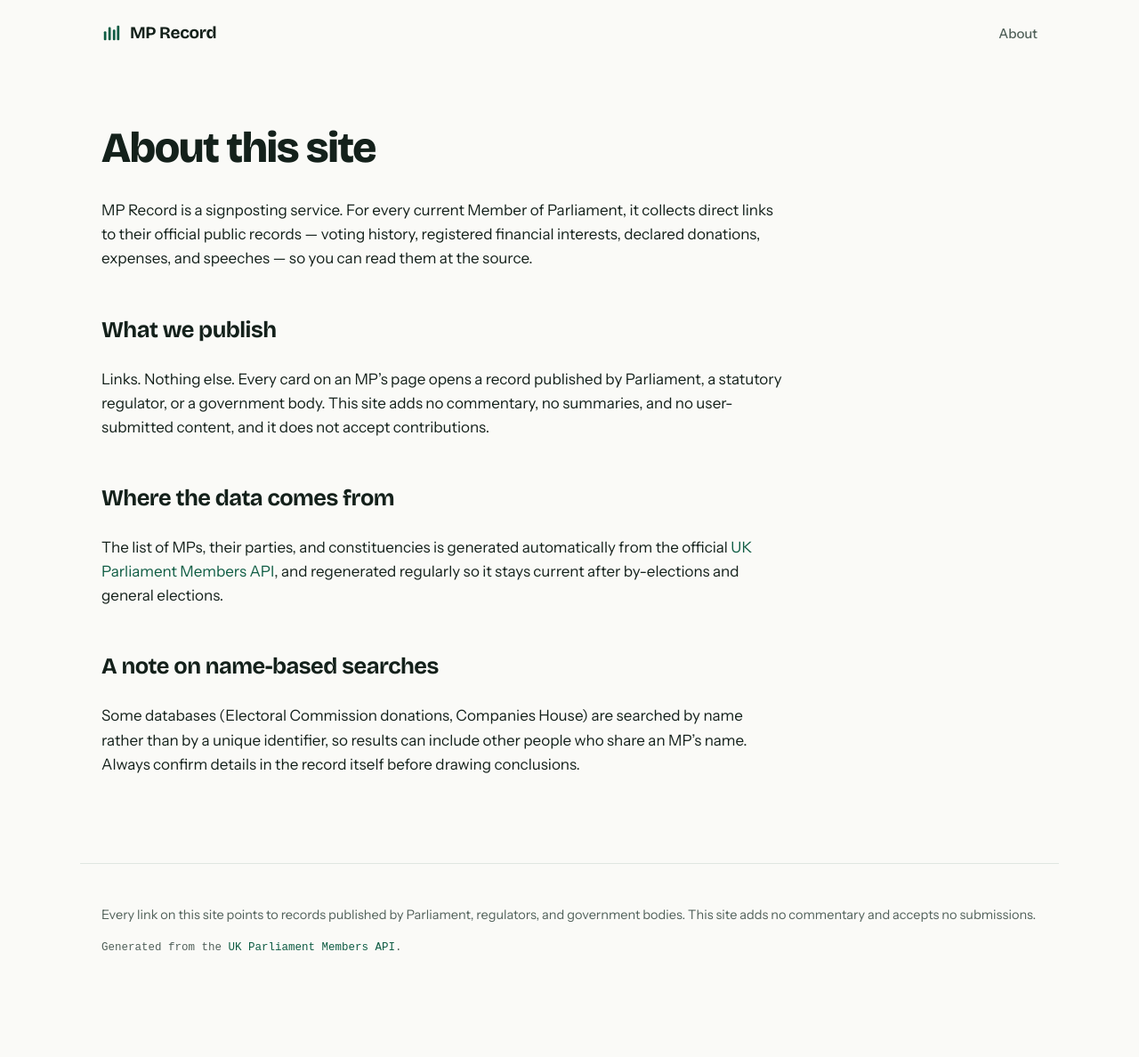
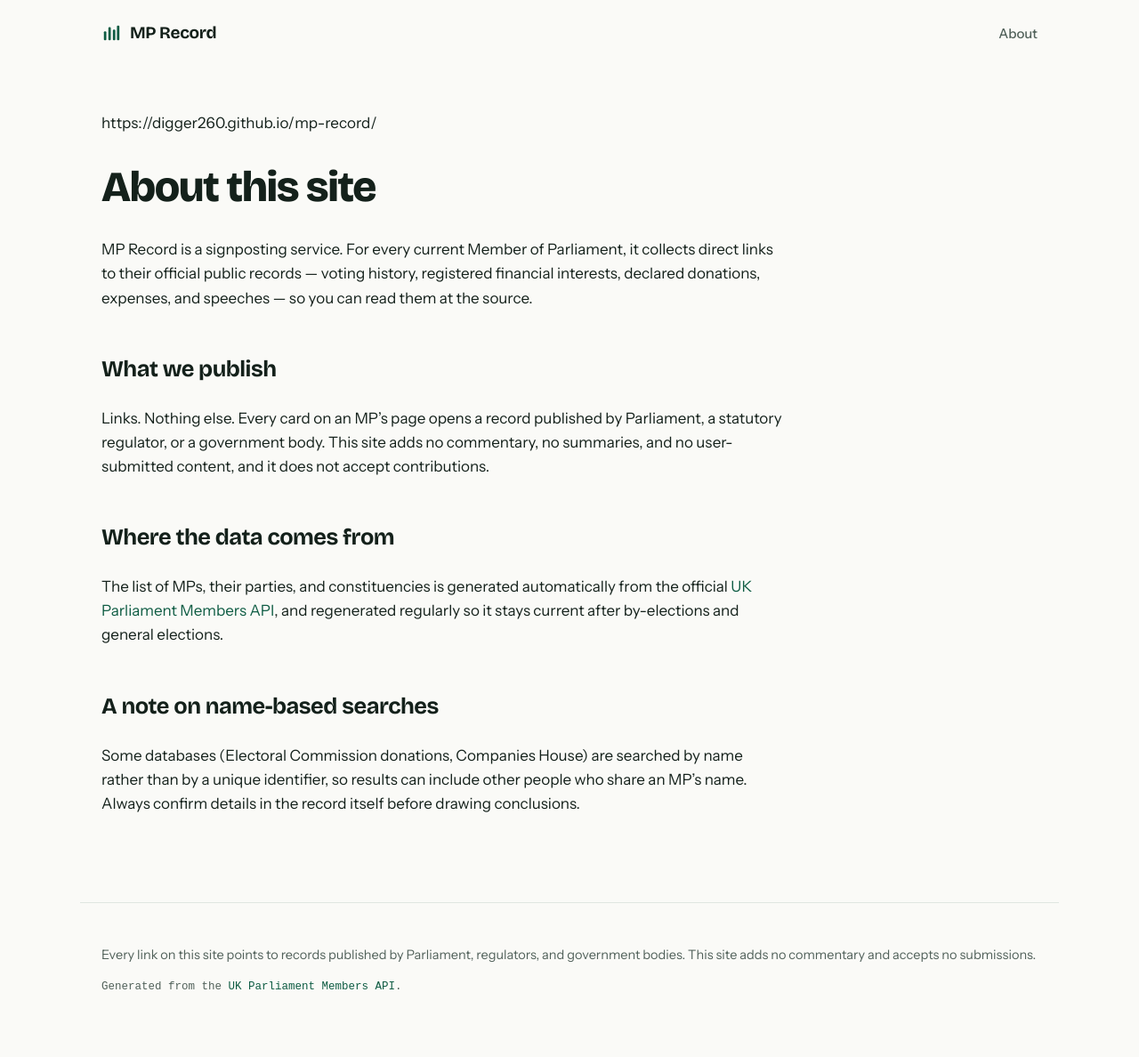
Before and after one commit to Digger260/mp-record, a Jekyll site: the page built from about.md, in a window 1280 px wide. Shown: the whole page at 89% size. Built offline with Jekyll 4.4.1, drawn with Linux system fonts in a browser that asks for light colours; some web fonts are replaced; before the commit the page ends 1144 px from its top, so only the background shows below that; some of the changed lines change nothing that is shown.

Commit message:
Update about.md

```diff
--- a/about.md
+++ b/about.md
@@ -4,6 +4,8 @@ title: About · MP Record
 permalink: /about/
 ---
 <div class="prose" markdown="1">
+
+https://digger260.github.io/mp-record/
 
 # About this site
 
```
